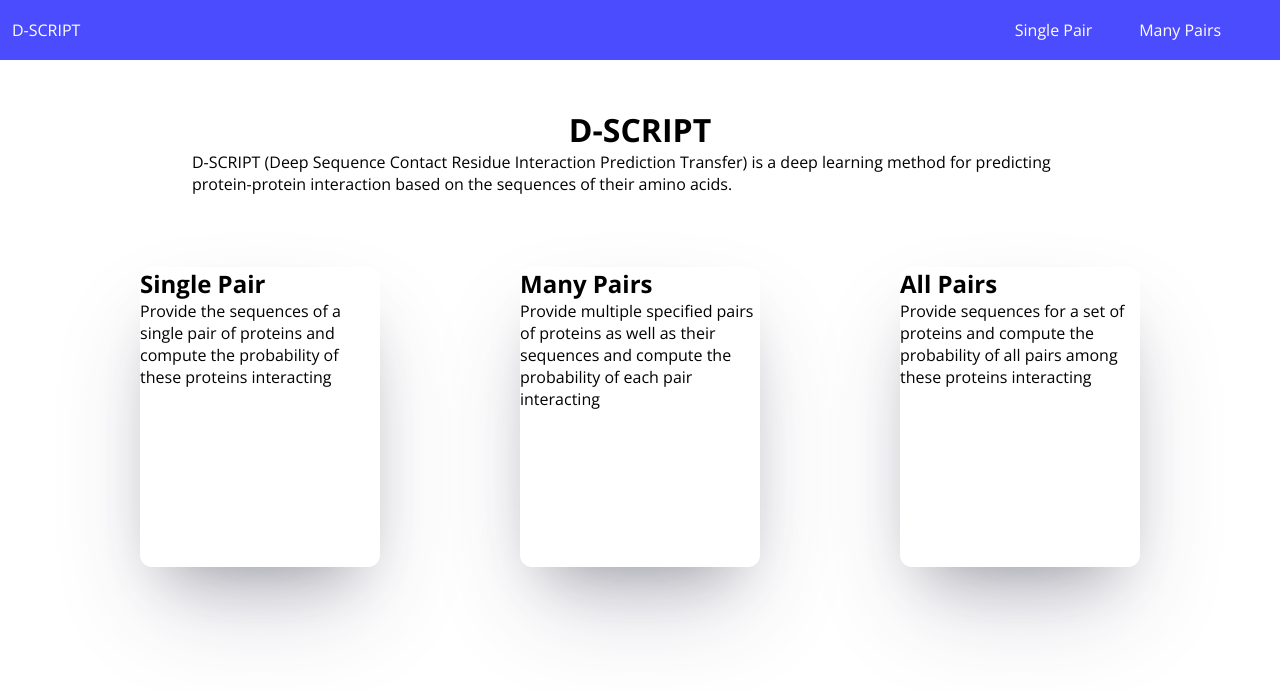
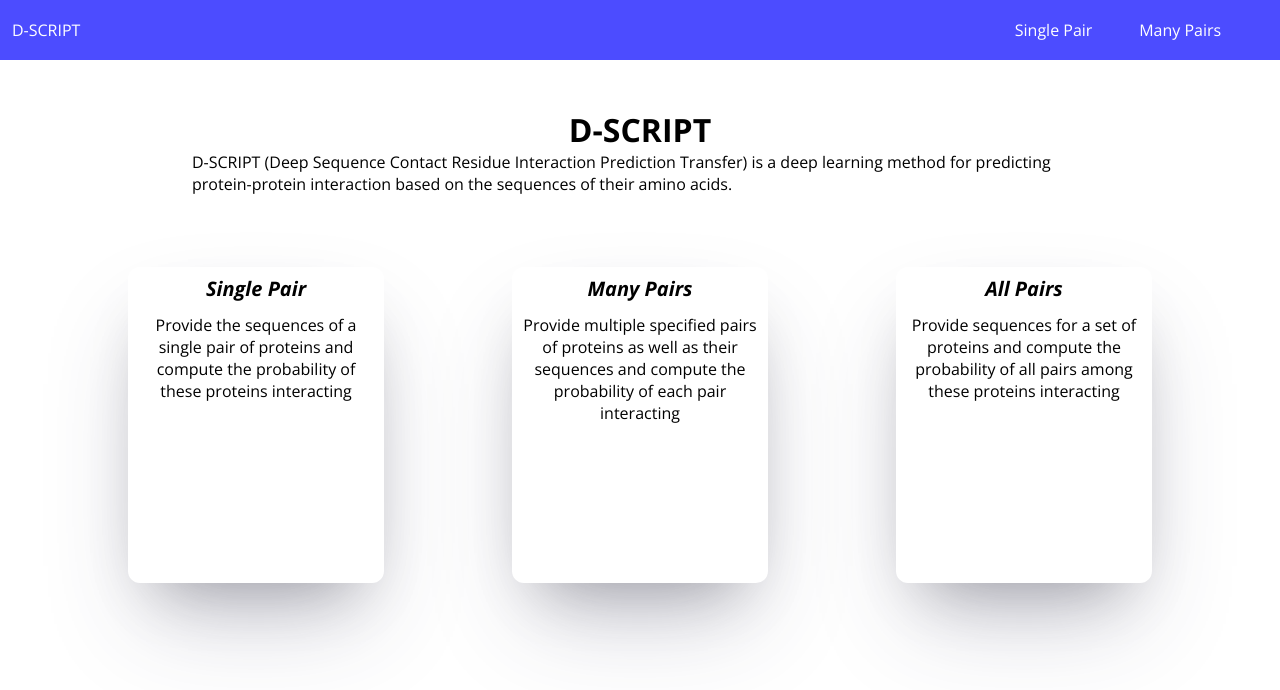
Before and after one commit to samsledje/D-SCRIPT, a React (Create React App) app in the folder web-server/frontend/: page / in a window 1280 px wide. Shown: the top 690 px of the page. Built offline with nearby package versions, Linux system fonts and the light colour scheme.

Commit message:
Styled usage boxes slightly

```diff
--- a/web-server/frontend/src/components/pages/_Home.scss
+++ b/web-server/frontend/src/components/pages/_Home.scss
@@ -22,5 +22,13 @@
         height: 300px;
         border-radius: 12px;
         box-shadow: rgba(255, 255, 255, 0.1) 0px 1px 1px 0px inset, rgba(50, 50, 93, 0.25) 0px 50px 100px -20px, rgba(0, 0, 0, 0.3) 0px 30px 60px -30px;
+        text-align: center;
+        padding: 8px;
+
+        h2 {
+            font-size: 20px;
+            font-style: italic;
+            margin-bottom: 12px;
+        }
     }
 }
--- a/web-server/frontend/src/styles.css
+++ b/web-server/frontend/src/styles.css
@@ -44,6 +44,14 @@
   border-radius: 12px;
   -webkit-box-shadow: rgba(255, 255, 255, 0.1) 0px 1px 1px 0px inset, rgba(50, 50, 93, 0.25) 0px 50px 100px -20px, rgba(0, 0, 0, 0.3) 0px 30px 60px -30px;
           box-shadow: rgba(255, 255, 255, 0.1) 0px 1px 1px 0px inset, rgba(50, 50, 93, 0.25) 0px 50px 100px -20px, rgba(0, 0, 0, 0.3) 0px 30px 60px -30px;
+  text-align: center;
+  padding: 8px;
+}
+
+.Home-Usages .Home-Usage h2 {
+  font-size: 20px;
+  font-style: italic;
+  margin-bottom: 12px;
 }
 
 .ManyPairsPredict-Container {
```
Also changed, not shown: 1 other file (tests, documents, lock files or other folders).
